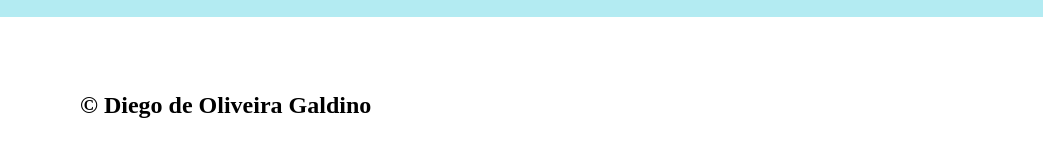
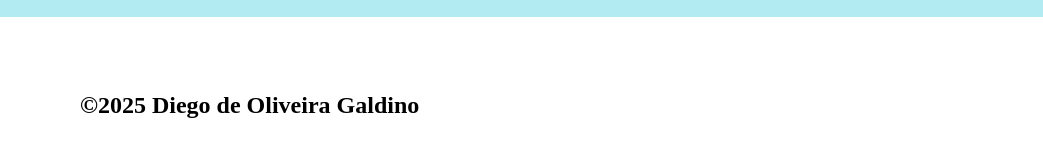
Before and after one commit to diegoog26/site-plano-de-saude-br, a plain HTML site: page index.html in a window 1280 px wide. Shown: the part 3104-3267 px from the top of the page, 0-1043 px from the left. Drawn offline with nearby package versions, Linux system fonts and the light colour scheme; a web font is replaced by a local one.

Commit message:
Javascript

```diff
--- a/index.html
+++ b/index.html
@@ -165,10 +165,12 @@
                 <a href="https://www.instagram.com/kendraseguros/" target="_blank" rel="noopener noreferrer"><img src="./img/instagram.png" alt="instagram"></a>
             </div>
             <div id="copyright">
-                <h2>© Diego de Oliveira Galdino</h2>
+                <h2>©<span id="copyrightYear"></span> Diego de Oliveira Galdino</h2>
             </div>
         </div>
     </footer>
+    <!--Link para o documento JS-->
+    <script src="script.js"></script>
 </body>
 
 </html>
--- /dev/null
+++ b/script.js
@@ -0,0 +1,19 @@
+// Atualização automática do ano
+
+// a linha abaixo captura a tag <span> e armazena o "conteúdo" na variavel ano
+let ano = document.getElementById("copyrightYear")
+
+// a linha abaixo obtem o ano do servidor e armazena na variável anoAtual
+let anoAtual = new Date().getFullYear()
+
+// a linha abaixo insere o conteúdo da variável anoAtual em ano(variável relacionada a tag <span>)
+ano.textContent = anoAtual
+
+/**Recolher menu na rolagem */
+//Capturar o evento de rolagem diretamente no JS
+
+window.addEventListener('scroll', function () {
+    let menuCheck = this.document.getElementById('check')
+    //se a caixa input check estiver marcada, desmarcar
+    menuCheck.checked = false
+})
```
